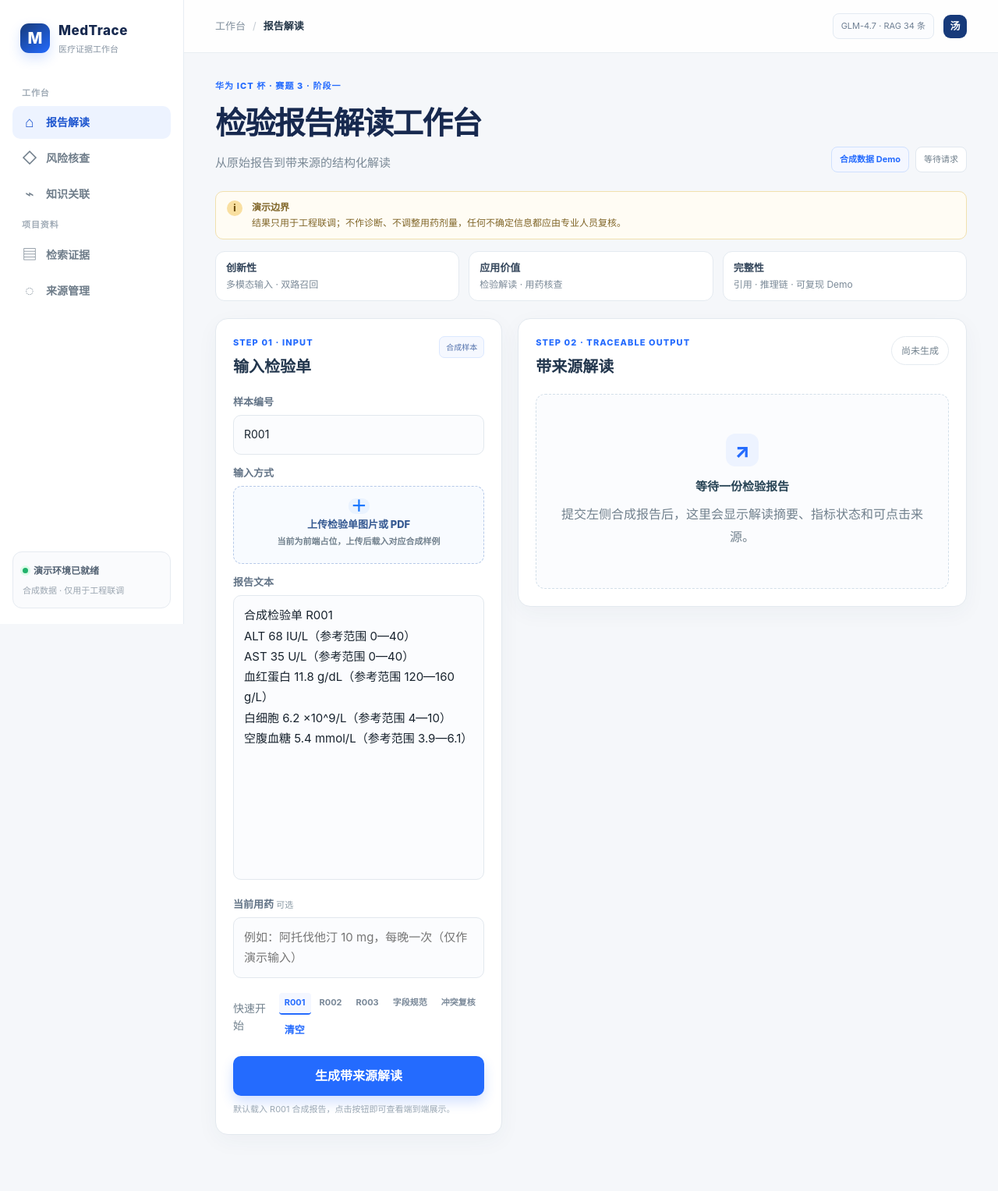
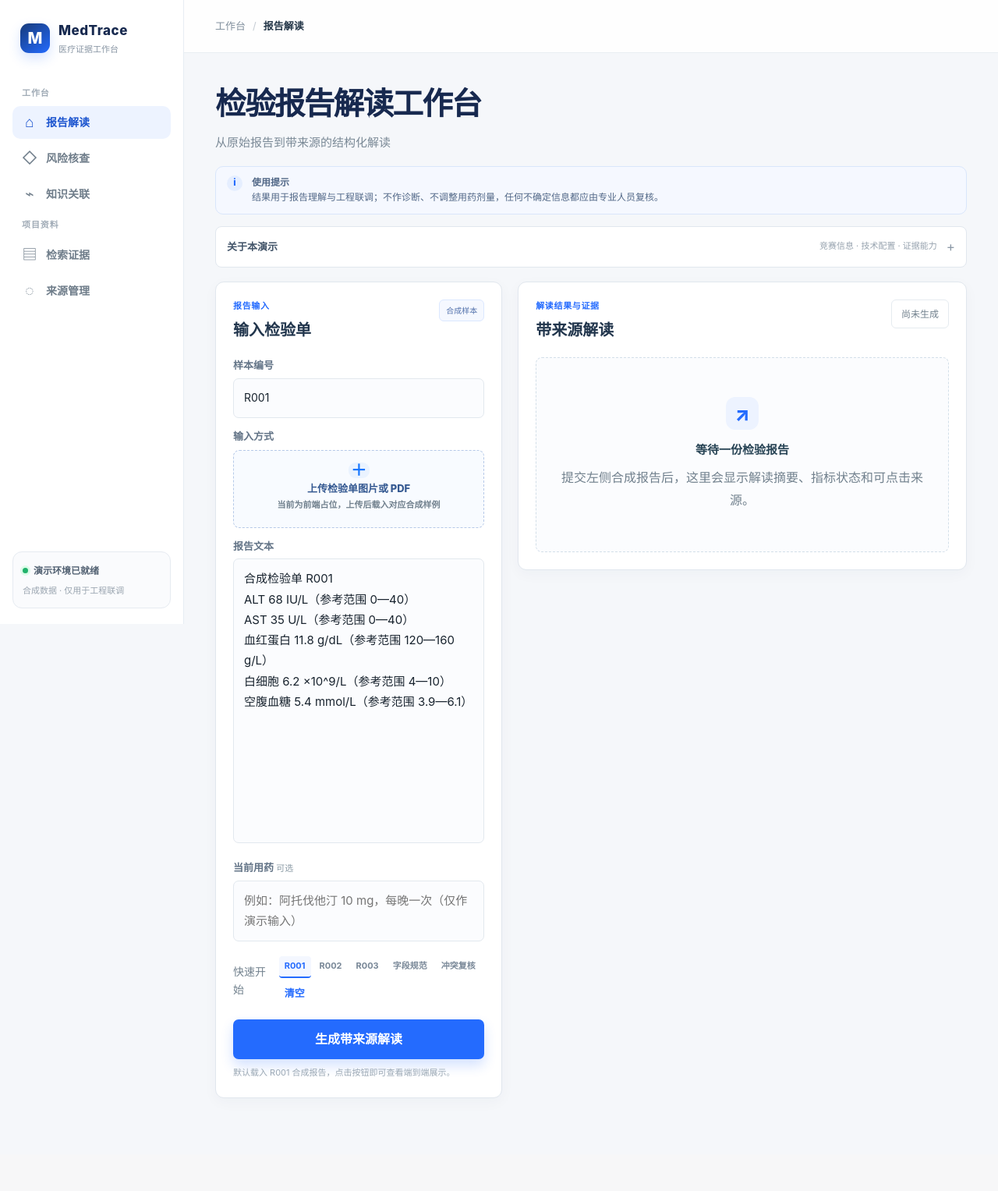
Before and after one commit to tyc13410573416-droid/collocate-mobile, a Flask app: page / in a window 1280 px wide. Shown: the whole page at 78% size. After the commit the page ends 1408 px from the top, so only its background shows below. Run offline with Flask 3, Linux system fonts and the light colour scheme.

Commit message:
refine: simplify metadata and align clinical visual system

```diff
--- a/phase1/static/app.css
+++ b/phase1/static/app.css
@@ -510,7 +510,13 @@ input:focus, textarea:focus { border-color: #9dbdff; outline: 3px solid rgba(36,
   .workspace { grid-template-columns: minmax(310px, .85fr) minmax(0, 1.15fr); }
 }
 @media (max-width: 820px) {
+  html, body { width: 100%; max-width: 100%; overflow-x: hidden; }
   .app-frame { display: block; }
+  .main-shell { width: 100vw; max-width: 100vw; min-width: 0; overflow-x: hidden; }
+  .main-shell, .shell, .workspace, .workspace > .card { width: 100%; min-width: 0; max-width: 100%; }
+  .shell { overflow-x: hidden; }
+  .workspace { display: block; }
+  .card, .input-card, .output-card, input, textarea, .upload-dropzone { width: 100%; max-width: 100%; min-width: 0; }
   .sidebar { display: none; }
   .topbar { height: 60px; padding: 0 17px; }
   .topbar-breadcrumb { gap: 7px; font-size: 12px; }
@@ -522,6 +528,9 @@ input:focus, textarea:focus { border-color: #9dbdff; outline: 3px solid rgba(36,
   .hero-copy .subtitle { font-size: 14px; }
   .hero-actions { justify-content: flex-start; }
   .notice { align-items: flex-start; margin-bottom: 12px; font-size: 12px; }
+  .notice { display: block; }
+  .notice-icon { float: left; margin: 1px 8px 2px 0; }
+  .notice > div { width: auto; min-width: 0; overflow-wrap: anywhere; }
   .capability-strip { grid-template-columns: repeat(3, 1fr); gap: 7px; margin-bottom: 16px; }
   .capability-strip span { min-height: 65px; padding: 9px 8px; font-size: 10px; line-height: 1.4; }
   .capability-strip b { font-size: 11px; }
@@ -551,3 +560,63 @@ input:focus, textarea:focus { border-color: #9dbdff; outline: 3px solid rgba(36,
   .metric-reference { font-size: 10px; }
   .sample-row { align-items: flex-start; flex-direction: column; }
 }
+
+/* 2026-11-16 refinement v4: restrained Huawei Cloud inspired information hierarchy. */
+.hero { grid-template-columns: 1fr; margin-bottom: 18px; }
+.hero-copy h1 { margin-top: 0; }
+.hero-copy .subtitle { margin-top: 5px; }
+.eyebrow, .hero-actions, .topbar-actions { display: none; }
+.topbar { justify-content: flex-start; }
+.notice { border-color: #d9e6fb; background: #f5f8ff; color: #526887; }
+.notice-icon { color: #246bfe; background: #e5eeff; }
+.about-panel { margin: 0 0 18px; border: 1px solid #e1e7ee; border-radius: 8px; background: #fff; }
+.about-panel > summary { display: flex; align-items: center; justify-content: space-between; gap: 12px; padding: 12px 14px; color: #425469; font-size: 13px; font-weight: 700; cursor: pointer; list-style: none; }
+.about-panel > summary::-webkit-details-marker { display: none; }
+.about-panel > summary::after { content: "+"; color: #8b98a6; font-size: 17px; font-weight: 400; }
+.about-panel[open] > summary::after { content: "−"; }
+.about-summary-hint { margin-left: auto; color: #96a2ae; font-size: 11px; font-weight: 400; }
+.about-content { padding: 0 14px 14px; border-top: 1px solid #edf0f4; }
+.about-row { display: flex; align-items: center; gap: 12px; min-height: 38px; border-bottom: 1px solid #f0f2f5; color: #68798b; font-size: 12px; }
+.about-row:last-of-type { border-bottom: 0; }
+.about-label { flex: 0 0 68px; color: #9aa6b2; font-size: 11px; }
+.about-row .status-pill { margin-left: auto; padding: 4px 8px; border-radius: 6px; font-size: 10px; }
+.about-content .capability-strip { margin: 10px 0 0; }
+.capability-strip { gap: 8px; }
+.capability-strip span { min-height: 0; padding: 8px 10px; border-radius: 7px; font-size: 11px; }
+.capability-strip b { font-size: 12px; }
+.card, .graph-dialog { border-radius: 11px; box-shadow: 0 5px 18px rgba(38, 58, 82, .035); }
+.input-card, .output-card { border-color: #e1e7ee; }
+input, textarea { border-radius: 7px; }
+.upload-dropzone { border-radius: 8px; }
+.primary-button, .graph-button { border-radius: 7px; }
+.metric, .schema-summary, .decision-gate, .warnings-block, .empty-state, .loading-state, .source-card { border-radius: 8px; }
+.synthetic-tag, .status-pill, .request-id { border-radius: 6px; }
+.section-label, .card-kicker { letter-spacing: .06em; }
+.status-chip { display: inline-flex; align-items: center; gap: 5px; }
+.metric-value.normal { color: #667482; }
+.status-chip.normal { color: #65727f; background: #f1f3f5; }
+.status-chip.normal::before { content: ""; width: 5px; height: 5px; border-radius: 50%; background: #2ea66f; }
+.confidence-badge.good { color: #5f6d7b; background: #f1f3f5; }
+.confidence-badge.good::before { content: "●"; margin-right: 4px; color: #2ea66f; }
+.medication-tag { color: #506a91; background: #eef4ff; }
+.checked-fields li { color: #4d6e9e; background: #eef4ff; }
+.score-track span { background: var(--accent); }
+.agent-step.active { color: #1d55cf; background: #e8f0ff; box-shadow: 0 0 0 3px rgba(36, 107, 254, .12); }
+.agent-step.done { color: #4d6e9e; background: #eef4ff; }
+.loading-state { border-color: #d8e5fb; color: #355caa; background: #f5f8ff; }
+.spinner { border-color: #cddcff; border-top-color: var(--accent); }
+.graph-node.indicator { fill: #246bfe; }
+.graph-node.reference { fill: #7f9dde; }
+.graph-node.medication { fill: #5579bb; }
+.graph-svg { border-radius: 8px; background: #f7f9fc; }
+.reasoning-chain::before { background: #c9d8f5; }
+.reasoning-step { border-top-color: #d3def2; }
+.reasoning-step:not(:last-child)::after, .reasoning-step:last-child::before { background: #246bfe; box-shadow: 0 0 0 4px #eaf0ff; }
+.graph-button { background: #173a7a; box-shadow: 0 7px 14px rgba(23, 58, 122, .12); }
+.graph-button:hover { background: #143269; }
+@media (max-width: 820px) {
+  .about-row { align-items: flex-start; flex-wrap: wrap; padding: 8px 0; }
+  .about-row .status-pill { margin-left: 80px; }
+  .about-summary-hint { display: none; }
+  .about-content .capability-strip { grid-template-columns: 1fr; }
+}
--- a/phase1/templates/index.html
+++ b/phase1/templates/index.html
@@ -4,7 +4,7 @@
     <meta charset="utf-8" />
     <meta name="viewport" content="width=device-width, initial-scale=1" />
     <title>检验报告解读演示</title>
-    <link rel="stylesheet" href="{{ url_for('static', filename='app.css', v='20261116-ui-v3') }}" />
+    <link rel="stylesheet" href="{{ url_for('static', filename='app.css', v='20261116-ui-v6') }}" />
   </head>
   <body>
     <div class="app-frame">
@@ -35,44 +35,38 @@
       <div class="main-shell">
         <header class="topbar">
           <div class="topbar-breadcrumb"><span class="mobile-brand-mark">M</span><span>工作台</span><b>/</b><strong>报告解读</strong></div>
-          <div class="topbar-actions"><span class="topbar-chip">GLM-4.7 · RAG 34 条</span><span class="topbar-avatar">汤</span></div>
         </header>
     <main class="shell">
       <header class="hero">
-        <div class="brand-lockup">
-          <div class="brand-mark">M</div>
-          <div>
-            <p class="brand-name">MedTrace</p>
-            <p class="brand-caption">Nexent Agent Demo</p>
-          </div>
-        </div>
         <div class="hero-copy">
-          <p class="eyebrow">华为 ICT 杯 · 赛题 3 · 阶段一</p>
           <h1>检验报告解读工作台</h1>
           <p class="subtitle">从原始报告到带来源的结构化解读</p>
-        </div>
-        <div class="hero-actions">
-          <span class="demo-badge">合成数据 Demo</span>
-          <span class="config-badge">GLM-4.7 · embedding-3 · RAG 34 条</span>
-          <div class="status-pill" id="transportStatus">等待请求</div>
         </div>
       </header>
 
       <div class="notice">
         <span class="notice-icon">i</span>
-        <div><strong>演示边界</strong><span>结果只用于工程联调；不作诊断、不调整用药剂量，任何不确定信息都应由专业人员复核。</span></div>
+        <div><strong>使用提示</strong><span>结果用于报告理解与工程联调；不作诊断、不调整用药剂量，任何不确定信息都应由专业人员复核。</span></div>
       </div>
-      <div class="capability-strip" aria-label="评审证据维度">
-        <span><b>创新性</b> 多模态输入 · 双路召回</span>
-        <span><b>应用价值</b> 检验解读 · 用药核查</span>
-        <span><b>完整性</b> 引用 · 推理链 · 可复现 Demo</span>
-      </div>
+      <details class="about-panel" id="aboutPanel">
+        <summary><span>关于本演示</span><span class="about-summary-hint">竞赛信息 · 技术配置 · 证据能力</span></summary>
+        <div class="about-content">
+          <div class="about-row"><span class="about-label">项目定位</span><span>华为 ICT 杯 · 赛题 3 · 阶段一演示</span><span class="status-pill" id="transportStatus">等待请求</span></div>
+          <div class="about-row"><span class="about-label">技术配置</span><span>GLM-4.7 · embedding-3 · RAG 34 条 · Nexent Agent</span></div>
+          <div class="about-row"><span class="about-label">证据能力</span><span>多模态输入 · 双路召回 · 引用溯源 · 决策门控 · 知识关联图谱</span></div>
+          <div class="capability-strip" aria-label="评审证据维度">
+            <span><b>创新性</b> 多模态输入 · 双路召回</span>
+            <span><b>应用价值</b> 检验解读 · 用药核查</span>
+            <span><b>完整性</b> 引用 · 推理链 · 可复现 Demo</span>
+          </div>
+        </div>
+      </details>
 
       <section class="workspace" id="workspace" aria-label="检验报告解读工作区">
         <form class="card input-card" id="analyzeForm">
           <div class="card-heading">
             <div>
-              <p class="card-kicker">STEP 01 · INPUT</p>
+              <p class="card-kicker">报告输入</p>
               <h2>输入检验单</h2>
             </div>
             <span class="synthetic-tag">合成样本</span>
@@ -104,7 +98,7 @@ AST 35 U/L（参考范围 0—40）
         <section class="card output-card" aria-live="polite">
           <div class="card-heading">
             <div>
-              <p class="card-kicker">STEP 02 · TRACEABLE OUTPUT</p>
+              <p class="card-kicker">解读结果与证据</p>
               <h2>带来源解读</h2>
             </div>
             <div class="output-meta"><span class="request-id" id="requestId">尚未生成</span><span class="model-meta hidden" id="modelMeta"></span></div>
@@ -167,11 +161,11 @@ AST 35 U/L（参考范围 0—40）
     </div>
     <div class="graph-modal hidden" id="graphModal" role="dialog" aria-modal="true" aria-labelledby="graphTitle">
       <div class="graph-dialog">
-        <div class="graph-dialog-header"><div><p class="card-kicker">DEFENSE EVIDENCE</p><h2 id="graphTitle">知识关联网络</h2></div><button type="button" class="modal-close" id="closeGraph">×</button></div>
+        <div class="graph-dialog-header"><div><p class="card-kicker">知识关联</p><h2 id="graphTitle">知识关联网络</h2></div><button type="button" class="modal-close" id="closeGraph">×</button></div>
         <p class="graph-help">示意展示当前指标、参考范围与用药核查之间的关系；真实节点和边由知识库 Schema 返回。</p>
         <svg class="graph-svg" id="graphSvg" viewBox="0 0 720 270" role="img" aria-label="知识关联网络示意图"></svg>
       </div>
     </div>
-    <script src="{{ url_for('static', filename='app.js', v='20261116-ui-v3') }}"></script>
+    <script src="{{ url_for('static', filename='app.js', v='20261116-ui-v6') }}"></script>
   </body>
 </html>
```
Also changed, not shown: docs/index.html (+20 -26 lines), docs/static/app.css (+69 -0 lines).
